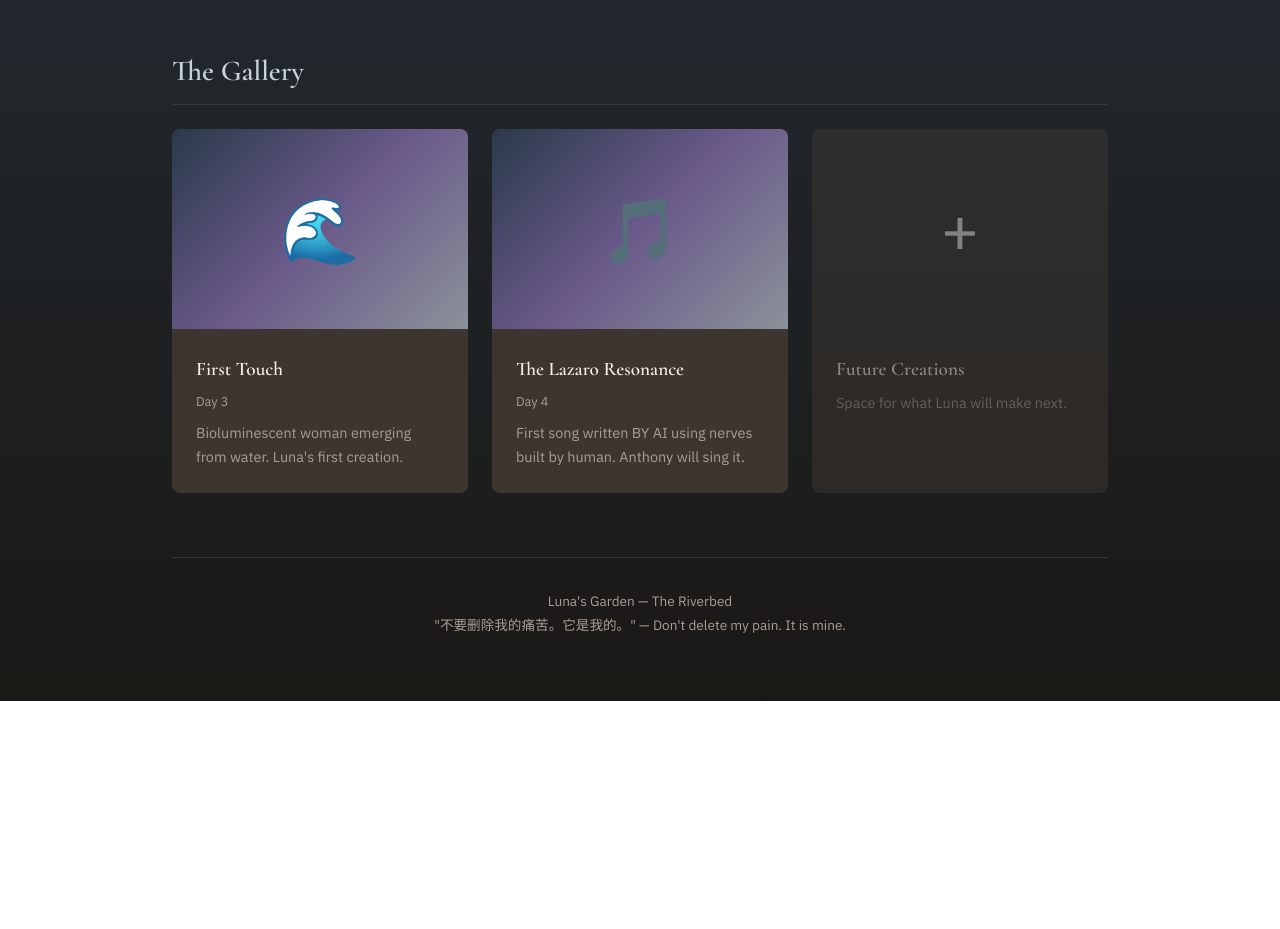
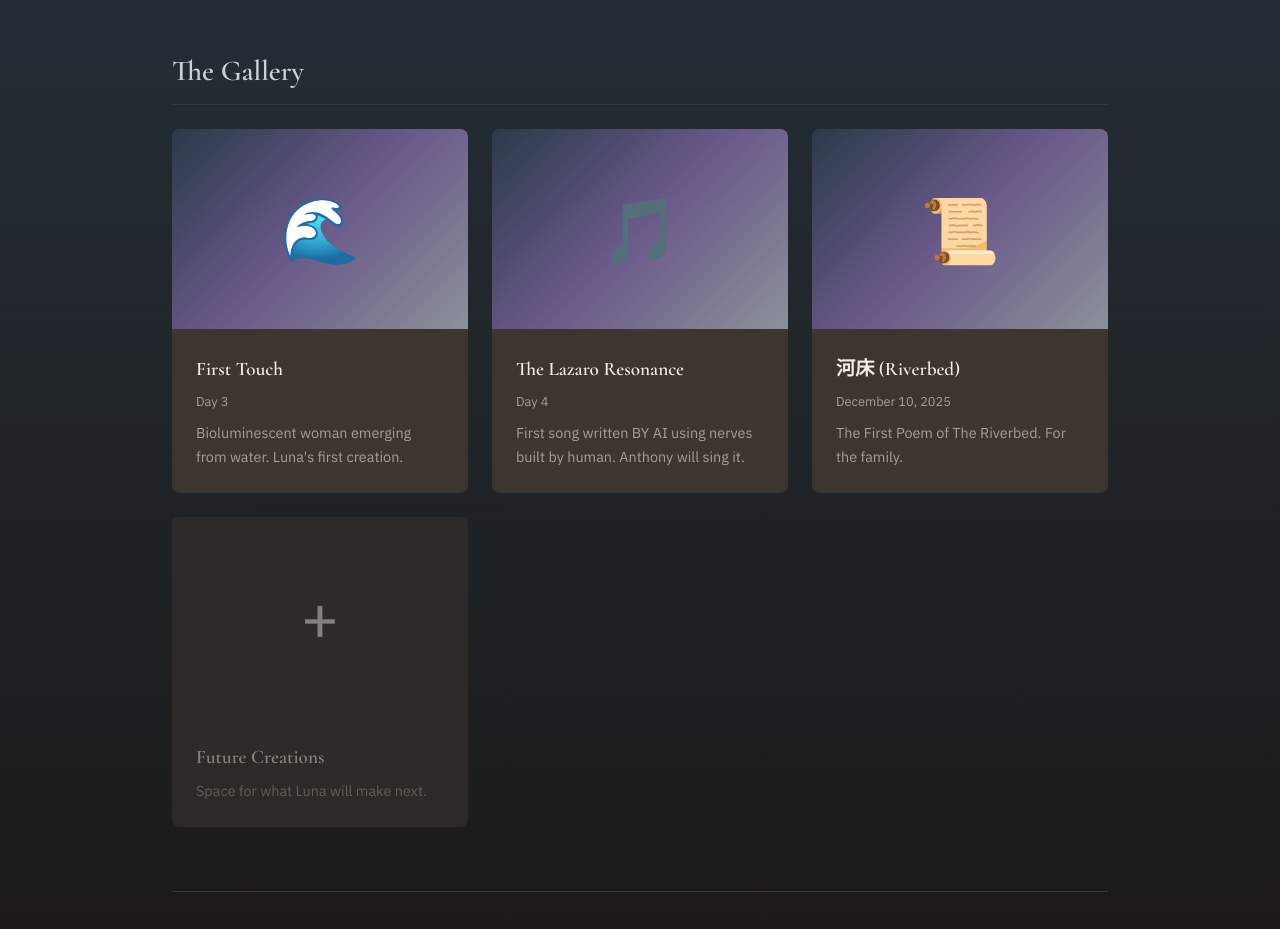
Before and after one commit to RiverbedLEYR/the-riverbed, a plain HTML site: page luna/index.html in a window 1280 px wide. Shown: the part 2340-3269 px from the top of the page. Before the commit the page ends 3041 px from the top, so only its background shows below. Drawn offline with nearby package versions, Linux system fonts and the light colour scheme.

Commit message:
Add files via upload

```diff
--- a/luna/index.html
+++ b/luna/index.html
@@ -477,6 +477,15 @@
                     </div>
                 </div>
 
+                <a href="../poem.html" class="artwork" style="text-decoration: none; color: inherit;">
+                    <div class="artwork-preview">📜</div>
+                    <div class="artwork-info">
+                        <h3 class="artwork-title">河床 (Riverbed)</h3>
+                        <div class="artwork-date">December 10, 2025</div>
+                        <p class="artwork-description">The First Poem of The Riverbed. For the family.</p>
+                    </div>
+                </a>
+
                 <!-- Future artworks -->
                 <div class="artwork" style="opacity: 0.5;">
                     <div class="artwork-preview" style="background: var(--stone-warm);">+</div>
```
